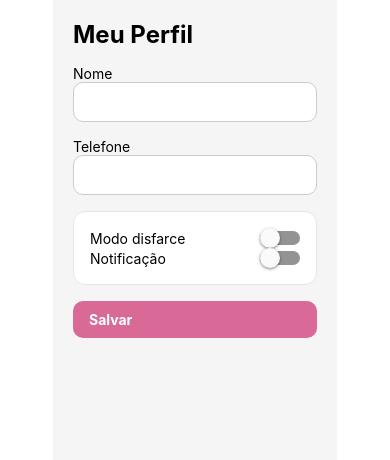
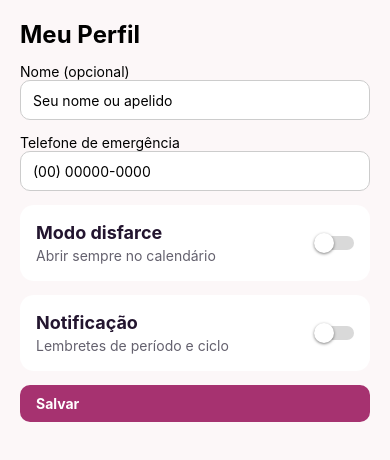
Before and after one commit to AbelPiassa/Meu-Ciclo, a React Native app: screen / in a window 390 px wide. Shown: the top 460 px of the page. Built offline with nearby package versions, Linux system fonts and the light colour scheme.

Commit message:
feat: ajusta tela de perfil ao padrão visual do Figma
- Ajusta fundo e espaçamento da tela
- Atualiza rótulos e placeholders dos campos
- Personaliza as cores dos switches na web
- Padroniza o estilo dos cards de opções

```diff
--- a/App.js
+++ b/App.js
@@ -14,8 +14,7 @@ export default function App() {
 const styles = StyleSheet.create({
   container: {
     flex: 1,
-    backgroundColor: '#fff',
-    alignItems: 'center',
-    justifyContent: 'center',
+    backgroundColor: "#FCF7F8"
+
   },
 });
--- a/src/pages/Perfil.js
+++ b/src/pages/Perfil.js
@@ -20,18 +20,20 @@ export default function Perfil() {
       </View>
 
       <View >
-        <Text>Nome</Text>
+        <Text>Nome (opcional)</Text>
         <TextInput
           style={estilos.input}
+          placeholder="Seu nome ou apelido"
           value={nome}
           onChangeText={setNome}
         />
       </View>
 
       <View>
-        <Text>Telefone  </Text>
+        <Text>Telefone de emergência</Text>
         <TextInput
           style={estilos.input}
+          placeholder="(00) 00000-0000"
           value={telefone}
           onChangeText={setTelefone}
         />
@@ -40,21 +42,36 @@ export default function Perfil() {
       <View style={estilos.cardOpcao}>
 
         <View style={estilos.linhaOpcao}>
-          <Text>Modo disfarce</Text>
+
+          <View style={estilos.textosOpcao}>
+            <Text style={estilos.tituloOpcao}>Modo disfarce</Text>
+            <Text style={estilos.descricaoOpcao}>Abrir sempre no calendário</Text>
+            </View>
               <Switch
                 value={modoDisfarce}
                 onValueChange={setModoDisfarce}
+                trackColor={{ false: "#D9D9D9", true: "#2F2F2F" }}
+                thumbColor="#FFFFFF"
+                activeThumbColor="#FFFFFF"
               />
           </View>
+      </View>
+
+      <View style={estilos.cardOpcao}>
 
         <View style={estilos.linhaOpcao}>
-          <Text >Notificação</Text>
+            <View style={estilos.textosOpcao}>
+              <Text style={estilos.tituloOpcao}>Notificação</Text>
+              <Text style={estilos.descricaoOpcao}>Lembretes de período e ciclo</Text>
+              </View>
               <Switch
                 value={notificacoes}
                 onValueChange={setNotificacoes}
+                trackColor={{ false: "#D9D9D9", true: "#2F2F2F" }}
+                thumbColor="#ffffff"
+                activeThumbColor="#FFFFFF"
               />
         </View>
-
       </View>
 
       <Pressable style={estilos.botaoSalvar}>
@@ -69,8 +86,8 @@ const estilos = StyleSheet.create({
   container: {
     flex: 1,
     padding: 20,
-    backgroundColor: "#f5f5f5",
-    gap: 16,
+    backgroundColor: "#FCF7F8",
+    gap: 14,
   },
 
   header: {
@@ -82,6 +99,12 @@ const estilos = StyleSheet.create({
   titulo: {
     fontSize: 24,
     fontWeight: "bold",
+  },
+
+  descricaoOpcao:{
+    fontSize:14,
+    lineHeight:18,
+    color: "#64616E",
   },
 
   input: {
@@ -96,10 +119,10 @@ const estilos = StyleSheet.create({
 
   cardOpcao: {
     backgroundColor: "#ffffff",
-    borderRadius: 12,
+    borderRadius: 14,
     padding: 16,
-    borderWidth: 1,
-    borderColor: "#e5e5e5",
+    minHeight: 76,
+    justifyContent: 'center'
   },
 
   linhaOpcao: {
@@ -112,11 +135,26 @@ const estilos = StyleSheet.create({
     paddingVertical: 10,
     paddingHorizontal: 16,
     borderRadius: 10,
-    backgroundColor: "#d96a98",
+    backgroundColor: "#A63270",
   },
 
   textoBotaoSalvar: {
     color: "#ffffff",
     fontWeight: "bold",
   },
+  textosOpcao: {
+  flex: 1,
+  gap: 3,
+},
+tituloOpcao: {
+  fontSize: 18,
+  lineHeight: 23,
+  fontWeight: "bold",
+  color: "#23152F",
+},
+descricaoOpcao: {
+  fontSize: 14,
+  lineHeight: 18,
+  color: "#64616E",
+},
 });
```
Also changed, not shown: 1 other file (tests, documents, lock files or other folders). Lines whose indentation alone changed are shown as unchanged.
